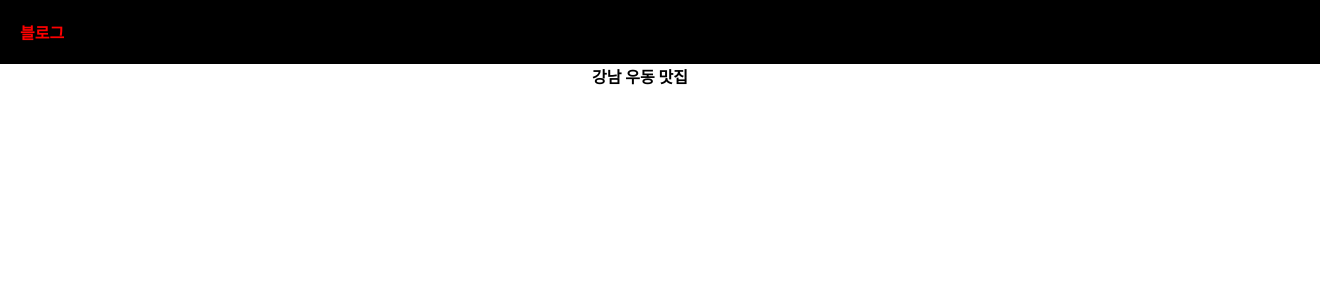
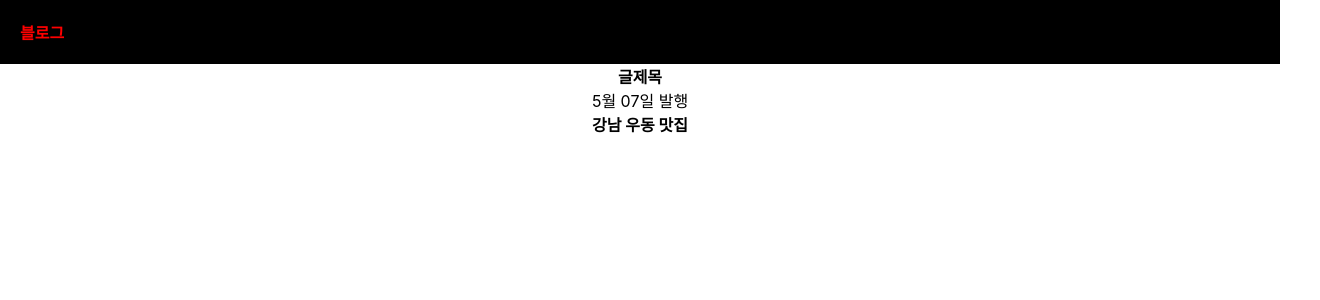
Before and after one commit to ssolin89/react-basic-blog, a React (Create React App) app: page / in a window 1280 px wide. Shown: the top 300 px of the page, 1320 px wide, since content can reach past the window. Built offline with nearby package versions, Linux system fonts and the light colour scheme.

Commit message:
+ JSX문법 정의

```diff
--- a/src/App.js
+++ b/src/App.js
@@ -1,29 +1,37 @@
 import logo from './logo.svg';
 import './App.scss';
+import {useState} from "react";
 
+//JSX 문법 2
+// 변수를 html에 꽂아넣을때 {중괄호}
+// 데이터바인딩 형식 사용
 
+//JSX 문법 3
+// style 넣을땐 style= { {스타일명 : '값'} }
+// 오브젝트 형식으로 넣어줌
 
-
-
+// state 만드는법
+// 1. import {useState}
+// 2. useState(보관할 자료)
+// 3. cont [작명,작명]
 
 function App() {
 
-  let post = '강남 우동 맛집';
-
-  //JSX 문법 2
-  // 변수를 html에 꽂아넣을때 {중괄호}
-  // 데이터바인딩 형식 사용
-
-  //JSX 문법 3
-  // style 넣을땐 style= { {스타일명 : '값'} }
-  // 오브젝트 형식으로 넣어줌
+  const post = '강남 우동 맛집';
+  const [글제목, b] = useState('남성코트 추천');
 
   return (
+
+    // return  안에는 병렬 태그 사용 금지
+
     <div className="App">
       <div className="blackNav">
         <h4 style={{color: 'red', fontSize: '16px'}}>블로그</h4>
       </div>
-
+      <div className="list">
+        <h4>글제목</h4>
+        <p>5월 07일 발행</p>
+      </div>
       <h4>{post}</h4>
     </div>
   );
--- a/src/App.scss
+++ b/src/App.scss
@@ -1,6 +1,7 @@
 * {
   margin: 0;
   padding: 0;
+  box-sizing: border-box;
 }
 
 .App {
```
